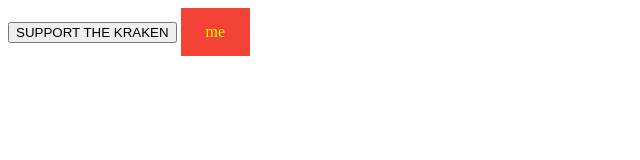
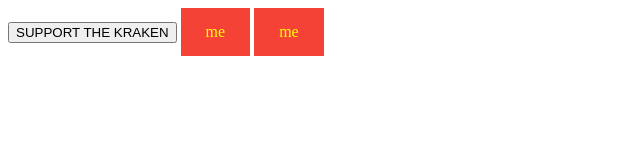
Before and after one commit to pg-company/pg-company.github.io, a plain HTML site: page index.html in a window 1280 px wide. Shown: the whole page, without its empty margins (0-640 px from the left). Drawn offline with Linux system fonts and the light colour scheme.

Commit message:
Update index.html

```diff
--- a/index.html
+++ b/index.html
@@ -22,3 +22,5 @@ a:hover, a:active {
 <body>
 
     <a href="https://pg-company.github.io" target="_blank">me</a>
+
+  <a href="https://https://www.wildsteer.com/img/cms/KRAKEN/logo-kraken.jpg" target="_blank">me</a>
```
